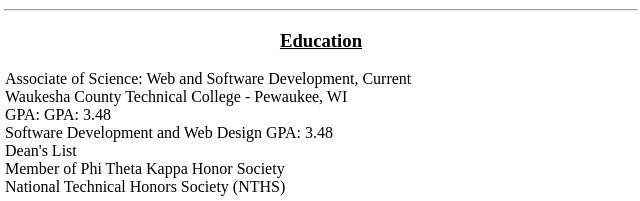
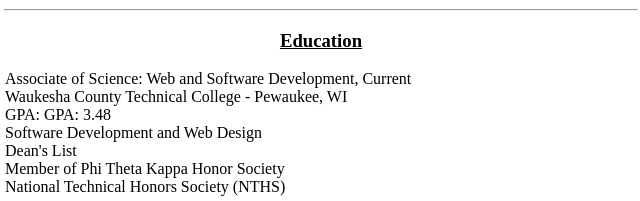
Before and after one commit to BuchwaldDR09/Resume, a plain HTML site: page web/index.html in a window 1280 px wide. Shown: the part 1272-1473 px from the top of the page, 319-959 px from the left. Drawn offline with Linux system fonts and the light colour scheme.

Commit message:
fixed error in education

```diff
--- a/web/index.html
+++ b/web/index.html
@@ -227,7 +227,7 @@ and open the template in the editor.
             Associate of Science: Web and Software Development, Current<br>
             Waukesha County Technical College - Pewaukee, WI<br>
             GPA: GPA: 3.48<br>
-            Software Development and Web Design GPA: 3.48<br>
+            Software Development and Web Design<br>
             Dean's List<br>
             Member of Phi Theta Kappa Honor Society<br>
             National Technical Honors Society (NTHS)
```
